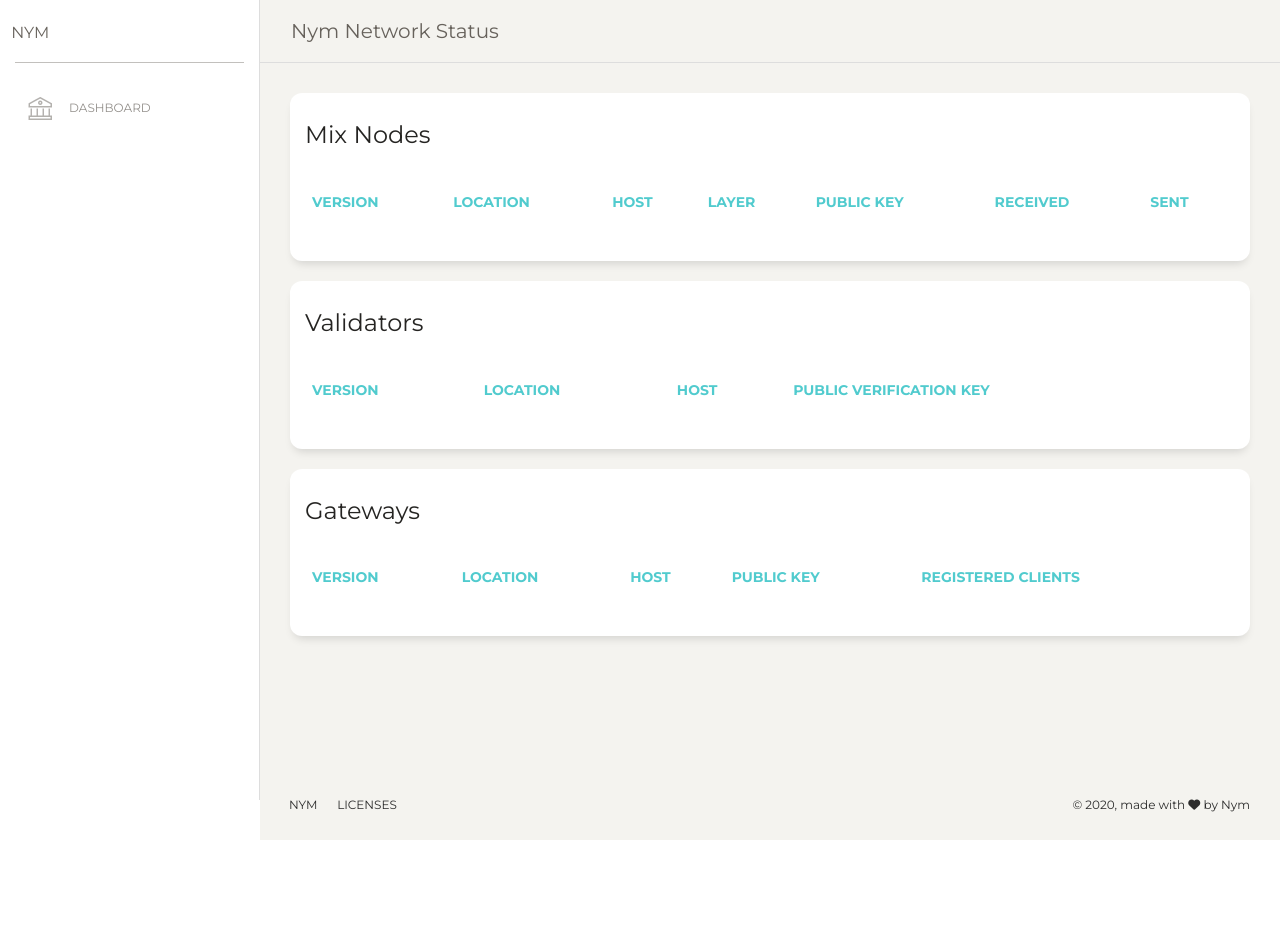
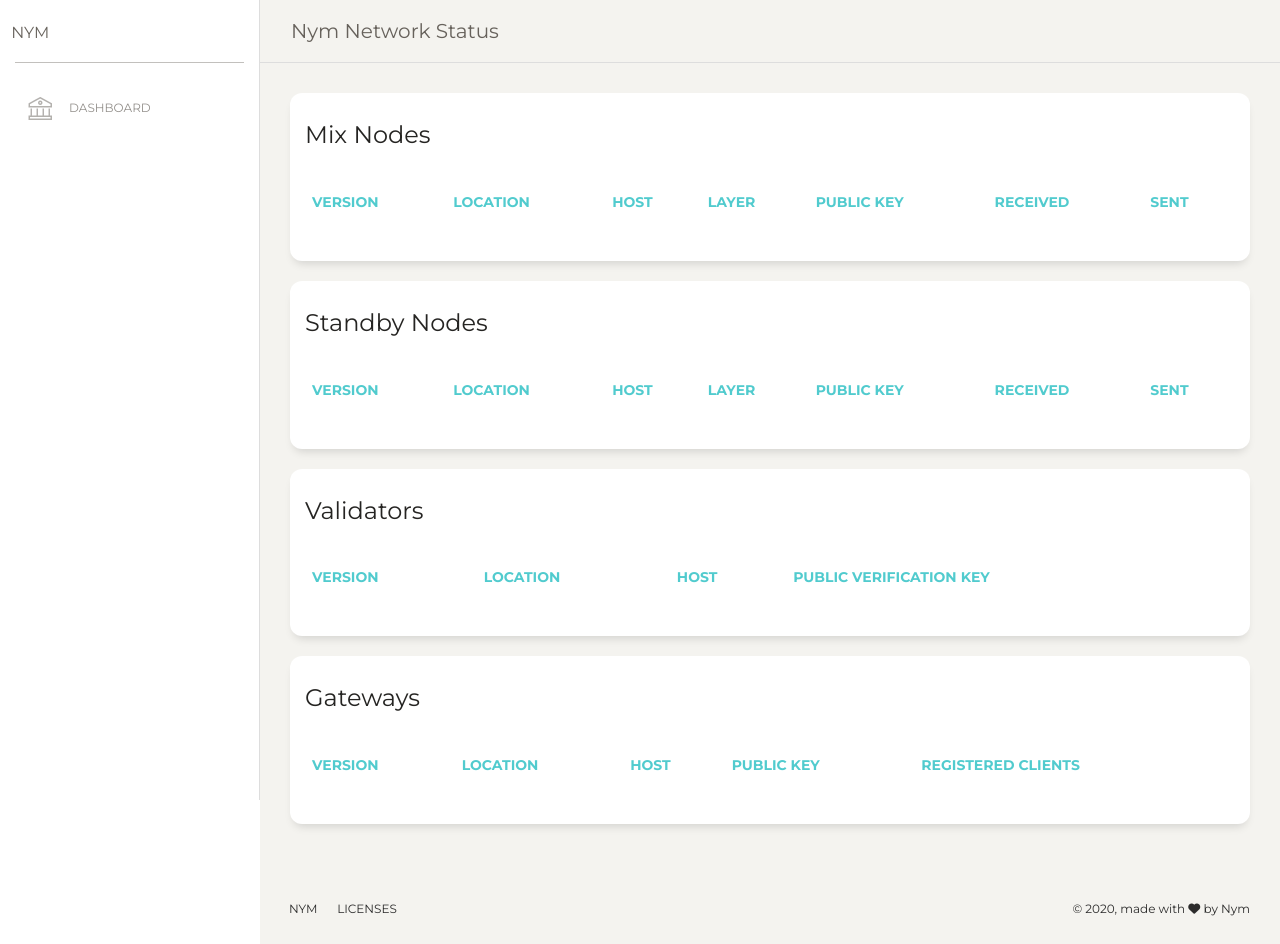
Before and after one commit to nymtech/nym-web-dashboard, a plain HTML site: page index.html in a window 1280 px wide. Before the commit the page ends 840 px from the top, so only its background shows below. Drawn offline with Linux system fonts and the light colour scheme; no server answers.

Commit message:
Adding rows for standby nodes

```diff
--- a/index.html
+++ b/index.html
@@ -179,6 +179,48 @@
               </div>
             </div>
           </div>
+
+          <div class="col-md-12">
+            <div class="card">
+              <div class="card-header">
+                <h4 class="card-title"> Standby Nodes </h4>
+              </div>
+              <div class="card-body">
+                <div class="table-responsive">
+                  <table class="table" id="standby-list">
+                    <thead class=" text-primary">
+                      <tr>
+                        <th>
+                          Version
+                        </th>
+                        <th>
+                          Location
+                        </th>
+                        <th>
+                          Host
+                        </th>
+                        <th>
+                          Layer
+                        </th>
+                        <th>
+                          Public Key
+                        </th>
+                        <th>
+                          Received
+                        </th>
+                        <th>
+                          Sent
+                        </th>
+                      </tr>
+                    </thead>
+                    <tbody>
+                    </tbody>
+                  </table>
+                </div>
+              </div>
+            </div>
+          </div>
+
           <div class="col-md-12">
             <div class="card">
               <div class="card-header">
```
